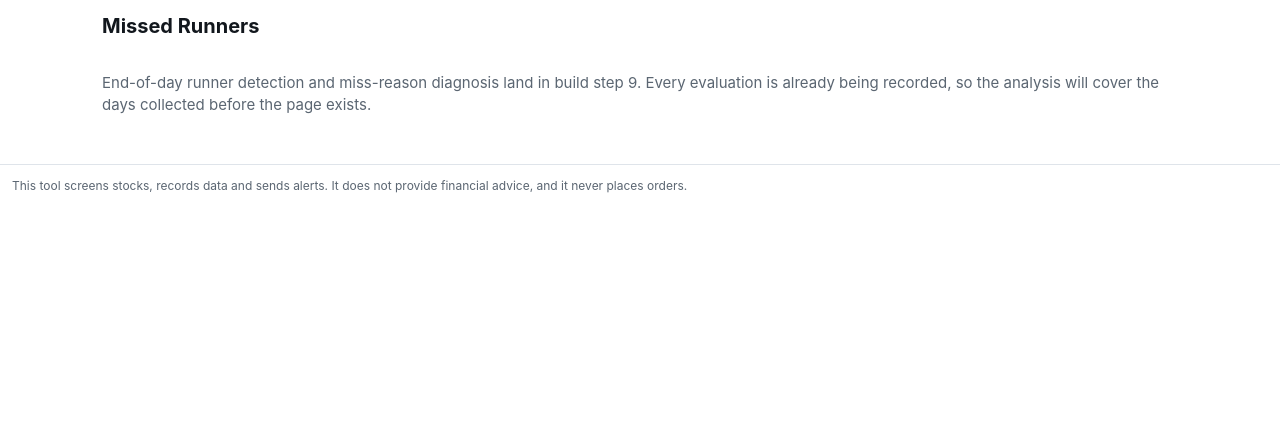
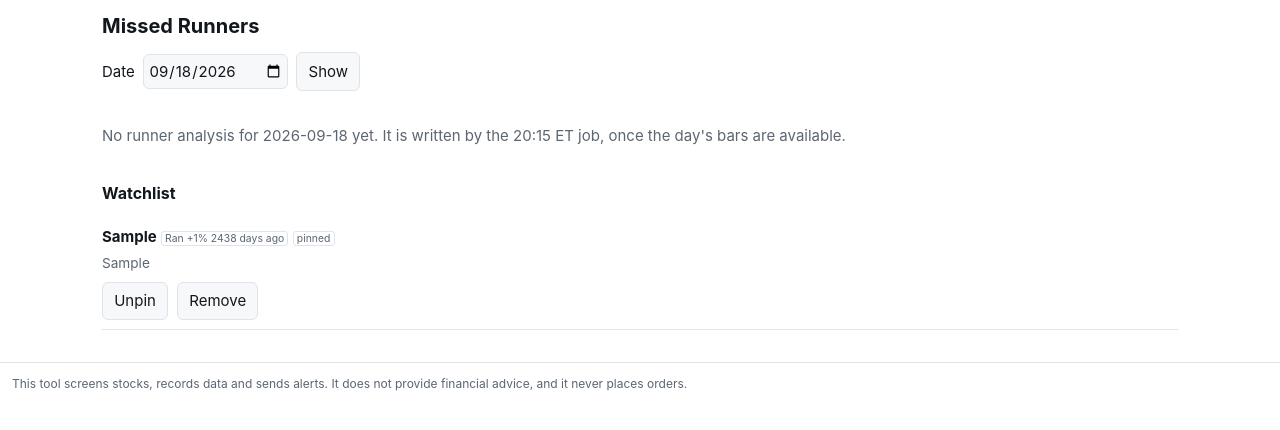
Before and after one commit to ThomasHedan/Quant-stock-screening, a FastAPI app: page /runners in a window 1280 px wide. Shown: the part 153-583 px from the top of the page. Run offline with FastAPI, Linux system fonts and the light colour scheme; tables that the repository leaves empty hold one stand-in row (values such as "Sample post"); parts of the project's set-up code (start-up, migrations or seed data) failed here and were passed over.

Commit message:
feat(ui): add the Missed Runners page with the watchlist controls
A day with no runners partition says the 20:15 job has not run yet rather
than showing an empty table: "nothing ran" and "the job has not run" are
opposite findings and must not look alike.

Miss-reason chips reuse the pillar colour language — amber for a threshold
that was close, red for never having seen the name — and the panel states
that what-ifs report both numbers and never change a threshold.

Co-Authored-By: Claude Opus 5 <noreply@anthropic.com>
Claude-Session: https://claude.ai/code/session_01KdGd7VDVXY5TRMJMQuZhQY

```diff
--- a/app/web/static/app.css
+++ b/app/web/static/app.css
@@ -153,3 +153,29 @@ footer {
   main { max-width: 1100px; margin: 0 auto; }
   table { font-size: 0.9rem; }
 }
+
+/* Missed Runners ---------------------------------------------------------- */
+
+.chip {
+  display: inline-block;
+  font-size: 0.65rem;
+  padding: 0.05rem 0.3rem;
+  margin: 0 0.15rem 0.15rem 0;
+  border-radius: 3px;
+  border: 1px solid var(--line);
+  color: var(--muted);
+  white-space: nowrap;
+}
+/* The reason colours carry the same meaning as the pillar dots: amber for
+   "a threshold was close", red for "we never saw it", green for caught. */
+.chip-NEAR_MISS, .chip-NEWS_LATE { border-color: var(--tier-b); color: var(--tier-b); }
+.chip-NOT_IN_UNIVERSE, .chip-DATA_MISSING { border-color: var(--down); color: var(--down); }
+.chip-CAUGHT { border-color: var(--up); color: var(--up); }
+
+tr.caught .ticker { color: var(--up); }
+.reasons { text-align: left; }
+.reason-counts { list-style: none; padding: 0; }
+.reason-counts li { padding: 0.15rem 0; }
+.watchlist { list-style: none; padding: 0; }
+.watchlist li { padding: 0.35rem 0; border-bottom: 1px solid var(--line); }
+.watchlist .meta { display: block; }
--- /dev/null
+++ b/app/web/templates/runners.html
@@ -0,0 +1,104 @@
+{% extends "base.html" %}
+{% block title %}Missed Runners · Momentum Gap Scanner{% endblock %}
+{% block content %}
+<h1>Missed Runners</h1>
+
+<form method="get" action="/runners" class="controls">
+  <label for="day">Date</label>
+  <input type="date" id="day" name="day" value="{{ trade_date }}">
+  <button type="submit">Show</button>
+</form>
+
+{% if not partition_exists %}
+  {# "Nothing ran" and "the job has not run" are opposite findings. #}
+  <p class="empty">No runner analysis for {{ trade_date }} yet. It is written by the
+    20:15 ET job, once the day's bars are available.</p>
+{% elif not runners %}
+  <p class="empty">No stock met the runner definition on {{ trade_date }}.</p>
+{% else %}
+
+<p class="meta">{{ runners | length }} runner(s): {{ caught }} caught, {{ missed }} missed.</p>
+
+<table class="runners">
+  <thead>
+    <tr>
+      <th>Ticker</th><th>High</th><th>Move start</th><th>Best tier</th>
+      <th>Float</th><th>News lag</th><th>Why</th>
+    </tr>
+  </thead>
+  <tbody>
+  {% for runner in runners %}
+    <tr class="{{ 'caught' if 'CAUGHT' in (runner.miss_reasons or []) else 'missed' }}">
+      <td class="ticker">{{ runner.ticker }}</td>
+      <td>{{ runner.high_of_day_pct | pct(0) }}</td>
+      <td>{{ runner.move_start_utc | et }}</td>
+      <td class="tier">{{ runner.best_tier if runner.best_tier != 'none' else '—' }}</td>
+      <td>{{ runner.float_shares | num(1) }}</td>
+      <td>
+        {%- if runner.news_lag_minutes is not none -%}
+          {{ runner.news_lag_minutes | round(0) | int }} min
+        {%- else -%}—{%- endif -%}
+      </td>
+      <td class="reasons">
+        {% for reason in runner.miss_reasons or [] %}
+          <span class="chip chip-{{ reason }}" title="{{ runner.miss_detail }}">{{ reason }}</span>
+        {% endfor %}
+      </td>
+    </tr>
+  {% endfor %}
+  </tbody>
+</table>
+
+<section>
+  <h2>Miss reasons</h2>
+  <ul class="reason-counts">
+    {% for reason, count in reason_counts %}
+      <li><span class="chip chip-{{ reason }}">{{ reason }}</span> {{ count }}</li>
+    {% endfor %}
+  </ul>
+  <p class="meta">A runner can carry several reasons. Threshold what-ifs always report both
+     numbers — extra runners caught <em>and</em> extra alerts that did not run — and never
+     change a threshold on their own. That decision stays in Settings.</p>
+</section>
+{% endif %}
+
+<section>
+  <h2>Watchlist</h2>
+  {% if not watchlist %}
+    <p class="empty">No recent runners. Entries expire after five trading days unless pinned.</p>
+  {% else %}
+  <ul class="watchlist">
+    {% for entry in watchlist %}
+      <li>
+        <b>{{ entry.ticker }}</b>
+        <span class="badge runner">{{ entry.badge }}</span>
+        {% if entry.pinned %}<span class="badge">pinned</span>{% endif %}
+        {% if entry.headline %}<span class="meta">{{ entry.headline }}</span>{% endif %}
+        <button type="button" data-pin="{{ entry.ticker }}">
+          {{ "Unpin" if entry.pinned else "Pin" }}
+        </button>
+        <button type="button" data-remove="{{ entry.ticker }}">Remove</button>
+      </li>
+    {% endfor %}
+  </ul>
+  {% endif %}
+</section>
+
+<script type="module">
+  const post = async (path, ticker) => {
+    await fetch(path, {
+      method: 'POST',
+      headers: { 'Content-Type': 'application/json' },
+      body: JSON.stringify({ ticker }),
+    });
+    window.location.reload();
+  };
+
+  document.querySelectorAll('[data-pin]').forEach((button) => {
+    button.addEventListener('click', () => post('/api/watchlist/pin', button.dataset.pin));
+  });
+  document.querySelectorAll('[data-remove]').forEach((button) => {
+    button.addEventListener('click', () => post('/api/watchlist/remove', button.dataset.remove));
+  });
+</script>
+{% endblock %}
```
Also changed, not shown: app/web/routes.py (+73 -13 lines), tests/test_web.py (+78 -2 lines).
